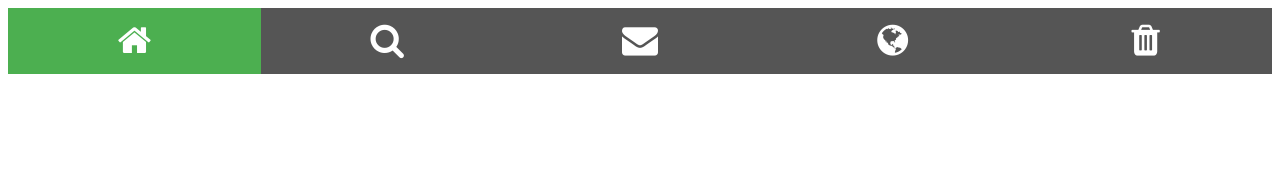
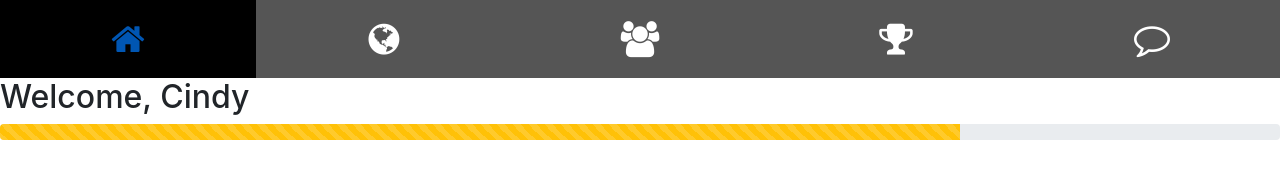
Before and after one commit to msaini26/citrus-hacks-2021, a website: page home.html in a window 1280 px wide. Drawn offline with nearby package versions, Linux system fonts and the light colour scheme.

Commit message:
Edits to home page

```diff
--- a/home.html
+++ b/home.html
@@ -1,5 +1,5 @@
 <!DOCTYPE html>
-<html>
+<html lang="en">
     <head>
         <meta charset="utf-8">
         <meta http-equiv="X-UA-Compatible" content="IE=edge">
@@ -9,15 +9,34 @@
         <link rel="stylesheet" href="dashboard.css">
         <!-- Add icon library -->
         <link rel="stylesheet" href="https://cdnjs.cloudflare.com/ajax/libs/font-awesome/4.7.0/css/font-awesome.min.css">
+
+        <!-- Add bootstap css library -->
+        <link rel="stylesheet" href="https://maxcdn.bootstrapcdn.com/bootstrap/4.0.0/css/bootstrap.min.css" integrity="sha384-Gn5384xqQ1aoWXA+058RXPxPg6fy4IWvTNh0E263XmFcJlSAwiGgFAW/dAiS6JXm" crossorigin="anonymous">
+
+
+
     </head>
     <body>
+        <!-- horizontal nav bar with icons -->
         <div class="icon-bar">
             <a class="active" href="#"><i class="fa fa-home"></i></a>
-            <a href="#"><i class="fa fa-search"></i></a>
-            <a href="#"><i class="fa fa-envelope"></i></a>
             <a href="#"><i class="fa fa-globe"></i></a>
-            <a href="#"><i class="fa fa-trash"></i></a>
+            <a href="#"><i class="fa fa-users"></i></a>
+            <a href="#"><i class="fa fa-trophy"></i></a>
+            <a href="#"><i class="fa fa-comment-o"></i></a>
           </div>
 
+        <!-- Welcome user and show progress bar -->
+        <h2>Welcome, Cindy</h2>
+        <div class="progress">
+            <div class="progress-bar progress-bar-striped bg-warning" role="progressbar" style="width: 75%" aria-valuenow="75" aria-valuemin="0" aria-valuemax="100"></div>
+        </div>
+
+
+
+        <!-- Add bootstrap js -->
+        <script src="https://code.jquery.com/jquery-3.2.1.slim.min.js" integrity="sha384-KJ3o2DKtIkvYIK3UENzmM7KCkRr/rE9/Qpg6aAZGJwFDMVNA/GpGFF93hXpG5KkN" crossorigin="anonymous"></script>
+        <script src="https://cdnjs.cloudflare.com/ajax/libs/popper.js/1.12.9/umd/popper.min.js" integrity="sha384-ApNbgh9B+Y1QKtv3Rn7W3mgPxhU9K/ScQsAP7hUibX39j7fakFPskvXusvfa0b4Q" crossorigin="anonymous"></script>
+        <script src="https://maxcdn.bootstrapcdn.com/bootstrap/4.0.0/js/bootstrap.min.js" integrity="sha384-JZR6Spejh4U02d8jOt6vLEHfe/JQGiRRSQQxSfFWpi1MquVdAyjUar5+76PVCmYl" crossorigin="anonymous"></script>
     </body>
 </html>
```
